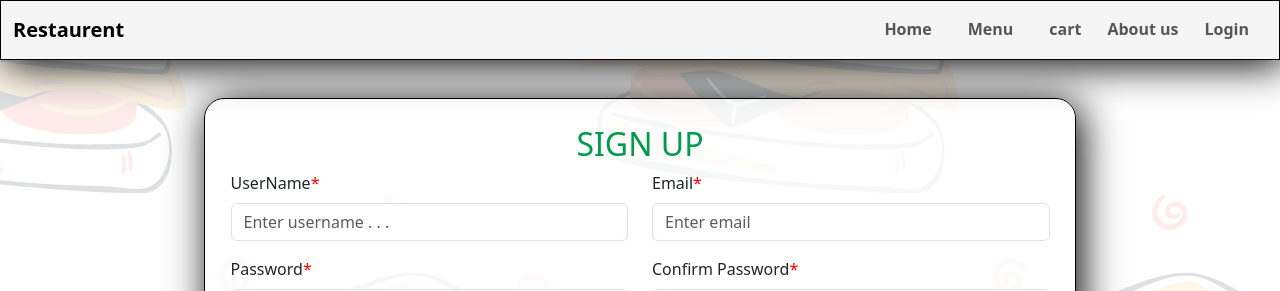
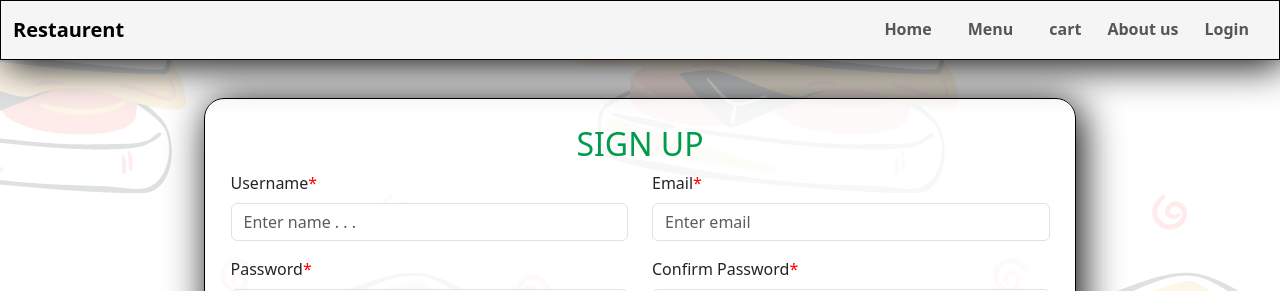
Before and after one commit to manibalaji003/RESTAURENT-WEBSITE, a React (Vite) app in the folder frontend/: page /signup in a window 1280 px wide. Shown: the top 291 px of the page. Built offline with nearby package versions, Linux system fonts and the light colour scheme.

Commit message:
signup page validation

```diff
--- a/frontend/src/Pages/Signup.jsx
+++ b/frontend/src/Pages/Signup.jsx
@@ -7,7 +7,7 @@ const Signup = () => {
 
   const [userData,setUserData]=useState(
     {
-      'username':'',
+      'name':'',
       'email':"",
       "password":"",
       "Apartment":"",
@@ -51,14 +51,14 @@ const checkpin=(data)=>{
 const handlingForm = async (e) =>{
   e.preventDefault();
 
-  if(!userData.email || !userData.username || !userData.Apartment || !userData.Street || !userData.password || !userData.phone || !userData.pincode || !confirmpass.confirmpass){
+  if(!userData.email || !userData.name || !userData.Apartment || !userData.Street || !userData.password || !userData.phone || !userData.pincode || !confirmpass.confirmpass){
 
     if(!userData.email){
         alert("Email must not be empty");
         return;
     }
-    if(!userData.username){
-      alert("username must not be empty")
+    if(!userData.name){
+      alert("name must not be empty")
       return;
   }
   if(!userData.password){
@@ -125,8 +125,8 @@ return;
               <Form onSubmit={handlingForm}>
       <Row className="mb-3">
         <Form.Group as={Col} controlId="formGridEmail">
-        <Form.Label>UserName<super>*</super></Form.Label>
-          <Form.Control type="text" placeholder="Enter username . . ."  name='username' value={userData.username}  onChange={Getnewdata}/>
+        <Form.Label>Username<super>*</super></Form.Label>
+          <Form.Control type="text" placeholder="Enter name . . ."  name='name' value={userData.name}  onChange={Getnewdata}/>
         </Form.Group>
 
         <Form.Group as={Col} controlId="formGridText">
```
Also changed, not shown: 1 other file (tests, documents, lock files or other folders).
